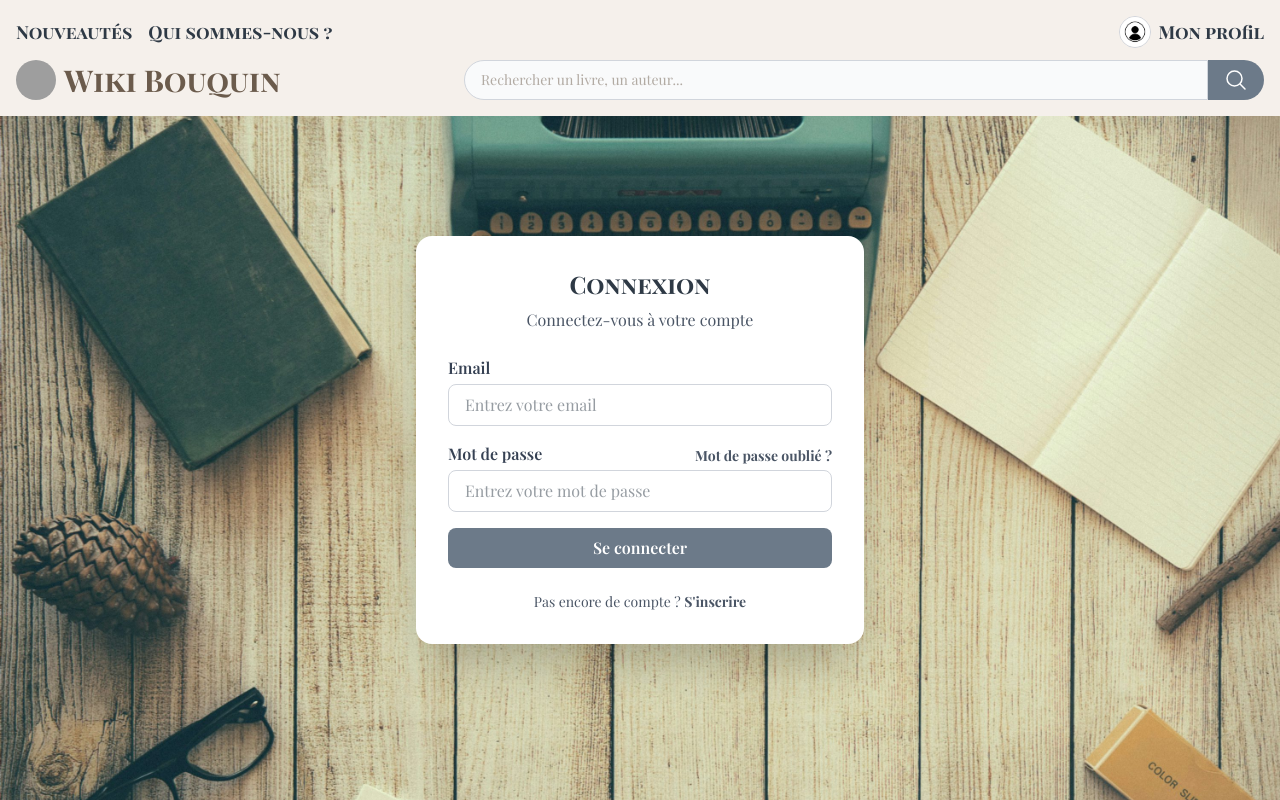
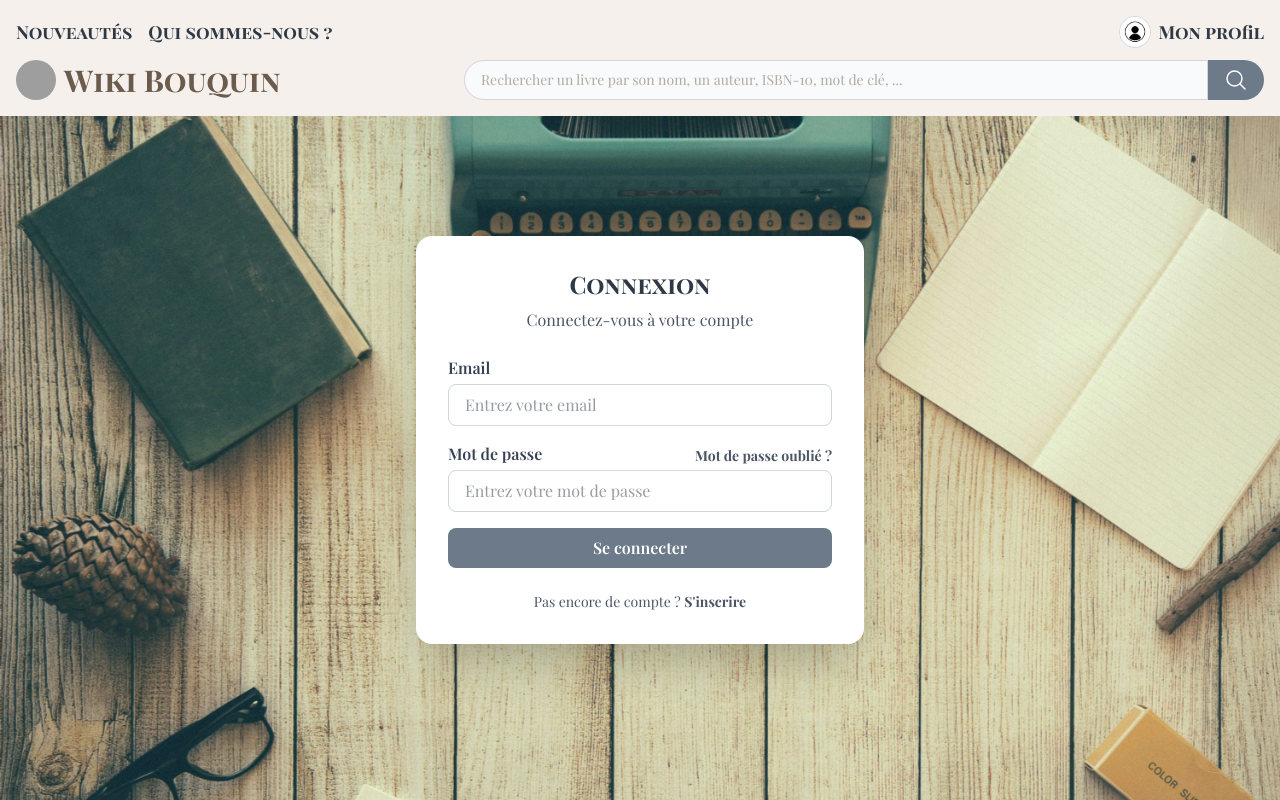
Before and after one commit to hoailinh567/projet-wikibouquin, a React (Vite) app in the folder src/frontend/: page /signin in a window 1280 px wide. Shown: the top 800 px of the page. Built offline with nearby package versions, Linux system fonts and the light colour scheme; no server answers; grey boxes are pictures that could not be loaded; a web font is replaced by a local one.

Commit message:
front: update ISBN-10 in recherche

```diff
--- a/src/frontend/src/components/Header.tsx
+++ b/src/frontend/src/components/Header.tsx
@@ -143,7 +143,7 @@ function Header() {
         >
           <input
             type="text"
-            placeholder="Rechercher un livre, un auteur..."
+            placeholder="Rechercher un livre par son nom, un auteur, ISBN-10, mot de clé, ..."
             value={searchQuery}
             onChange={(e) => setSearchQuery(e.target.value)}
             className="grow border bg-gray-50 border-gray-300 rounded-l-full px-3 md:px-4 py-2 focus:outline-none text-xs md:text-sm font-playfair"
--- a/src/frontend/src/components/Research.tsx
+++ b/src/frontend/src/components/Research.tsx
@@ -40,7 +40,7 @@ export default function Research() {
       setData(null); // Reset data before new fetch
       try {
         const response = await fetch(
-          `/api/search?q=${encodeURIComponent(query)}&limit=${PAGE_SIZE}&offset=${currentOffset}`
+          `/api/search?q=${encodeURIComponent(query)}&limit=${PAGE_SIZE}&offset=${currentOffset}`,
         );
         if (!response.ok) {
           throw new Error("Erreur lors de la recherche");
@@ -83,7 +83,7 @@ export default function Research() {
 
   if (!query) {
     return (
-      <div className="grow max-w-7xl mx-auto p-4 md:p-6 lg:p-8 mt-4 md:mt-6 font-playfair">
+      <div className="max-w-7xl mx-auto p-4 md:p-6 lg:p-8 mt-4 md:mt-6 font-playfair">
         <h1 className="text-2xl md:text-3xl lg:text-4xl font-bold text-center text-[#6B5B4C] mb-6">
           Recherche
         </h1>
@@ -95,7 +95,7 @@ export default function Research() {
   }
 
   return (
-    <div className="grow max-w-7xl mx-auto p-4 md:p-6 lg:p-8 mt-4 md:mt-6 font-playfair">
+    <div className="max-w-7xl mx-auto p-4 md:p-6 lg:p-8 mt-4 md:mt-6 font-playfair">
       <h1 className="text-2xl md:text-3xl lg:text-4xl font-bold text-center text-[#6B5B4C] mb-6">
         Résultats pour "{query}"
       </h1>
@@ -106,18 +106,19 @@ export default function Research() {
         </div>
       )}
 
-      {error && (
-        <p className="text-center text-red-600 mb-6">{error}</p>
-      )}
+      {error && <p className="text-center text-red-600 mb-6">{error}</p>}
 
       {!loading && data && (
         <>
           <p className="text-center text-gray-600 mb-6">
-            {data.numFound} résultat{data.numFound > 1 ? "s" : ""} trouvé{data.numFound > 1 ? "s" : ""}
+            {data.numFound} résultat{data.numFound > 1 ? "s" : ""} trouvé
+            {data.numFound > 1 ? "s" : ""}
           </p>
 
           {data.books.length === 0 ? (
-            <p className="text-center text-gray-500">Aucun livre trouvé pour cette recherche.</p>
+            <p className="text-center text-gray-500">
+              Aucun livre trouvé pour cette recherche.
+            </p>
           ) : (
             <>
               <div className="grid grid-cols-1 sm:grid-cols-2 md:grid-cols-3 lg:grid-cols-4 gap-6">
```
